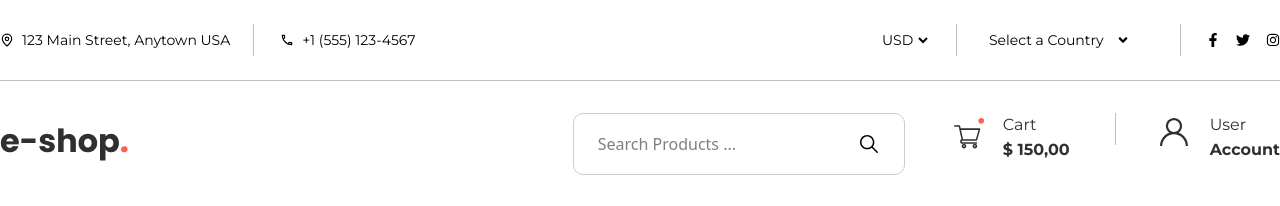
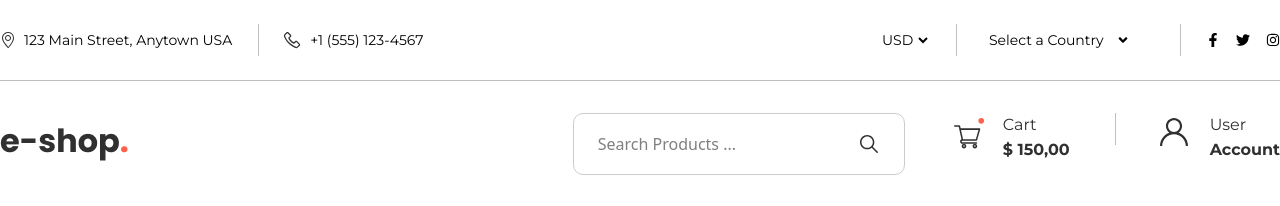
Before and after one commit to moumitaseemaa/eshop, a React (Vite) app: page / in a window 1280 px wide. Shown: the top 206 px of the page. Built offline with nearby package versions, Linux system fonts and the light colour scheme.

Commit message:
Header Component  has updated

```diff
--- a/src/components/header/MiddleBar.jsx
+++ b/src/components/header/MiddleBar.jsx
@@ -21,7 +21,7 @@ const MiddleBar = () => {
             placeholder="Search Products ..."
             />
 
-            <IoIosSearch className=" text-2xl text-[##303030] absolute top-1/2 right-[24px] -translate-y-1/2 cursor-pointer" />
+            <IoIosSearch className=" text-2xl text-[#303030] absolute top-1/2 right-[24px] -translate-y-1/2 cursor-pointer" />
 
 
           </div>
--- a/src/components/header/topComponent/TopLeftBar.jsx
+++ b/src/components/header/topComponent/TopLeftBar.jsx
@@ -1,6 +1,6 @@
 import { Link } from "react-router-dom";
-import { LuMapPin } from "react-icons/lu";
-import { MdOutlinePhone } from "react-icons/md";
+import { SlLocationPin } from "react-icons/sl";
+import { LiaPhoneSolid } from "react-icons/lia";
 
 const TopLeftBar = () => {
   return (
@@ -10,11 +10,11 @@ const TopLeftBar = () => {
         target="-blank"
         className="flex items-center gap-2 "
       >
-        <LuMapPin />
+        <SlLocationPin className="text-base text-[#303030]" />
         123 Main Street, Anytown USA
       </Link>
       <Link to={"tel:01912384567"} className="flex items-center gap-2">
-        <MdOutlinePhone />
+        <LiaPhoneSolid className="text-xl text-[#303030]" />
         +1 (555) 123-4567
       </Link>
     </div>
--- a/src/components/header/topComponent/TopRightBar.jsx
+++ b/src/components/header/topComponent/TopRightBar.jsx
@@ -54,7 +54,7 @@ const TopRightBar = () => {
   return (
     <Flex className={"justify-end items-center gap-x-[50px]"}>
       <div>
-        <select name="currency">
+        <select name="currency" className="cursor-pointer">
           <option value="USD">USD</option>
           <option value="BDT">EUR</option>
           <option value="BDT">BDT</option>
```
